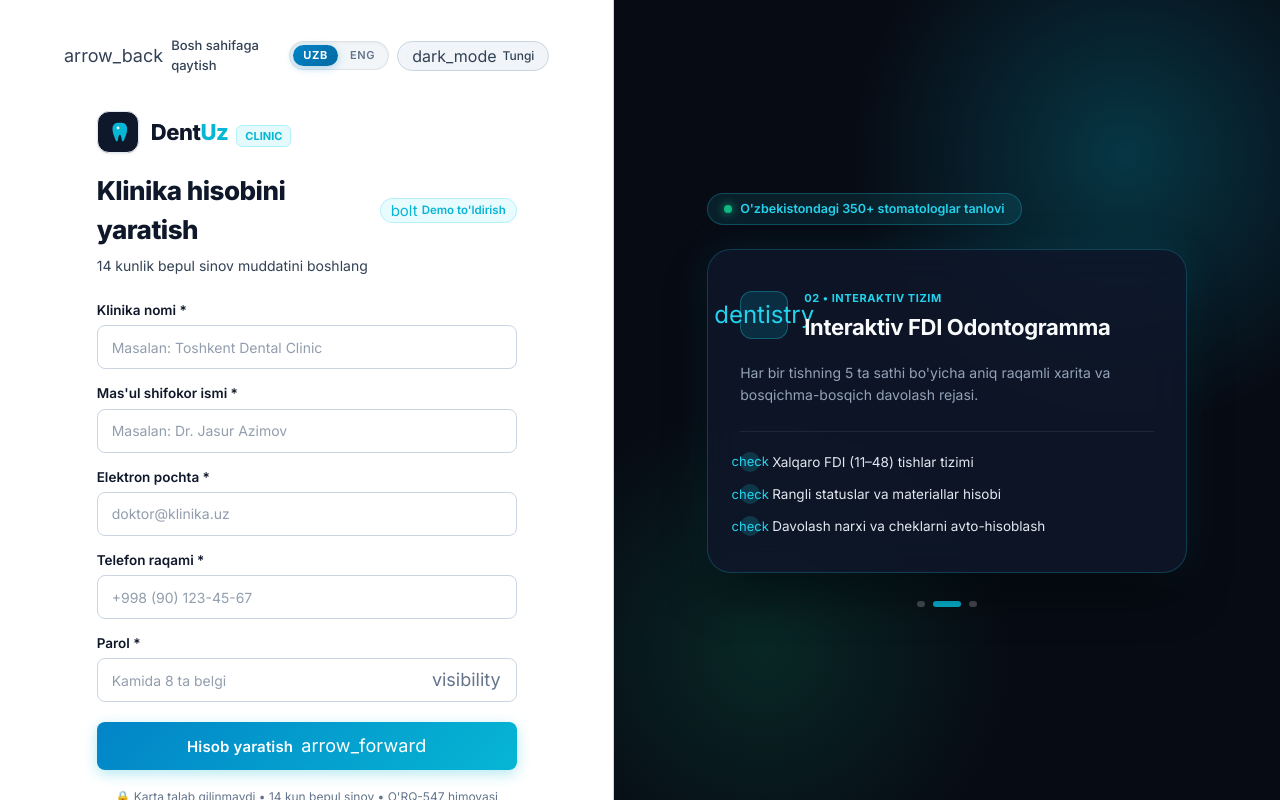
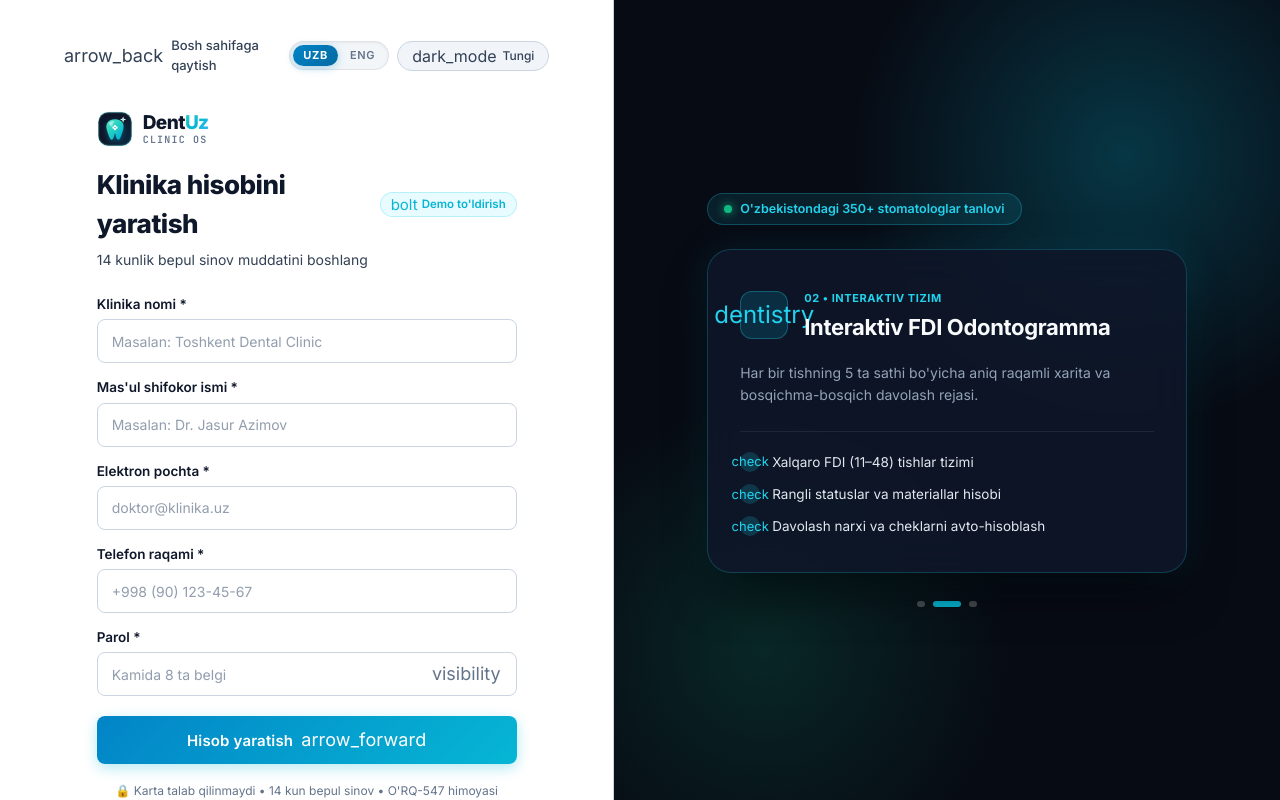
Before and after one commit to Shaxriyor1227/DentUz, a React (Vite) app in the folder frontend/: page /signup in a window 1280 px wide. Built offline with nearby package versions, Linux system fonts and the light colour scheme.

Commit message:
feat: design and integrate brand-new high-end medical tech logo mark across the platform and favicon

```diff
--- /dev/null
+++ b/frontend/src/components/Logo/Logo.jsx
@@ -0,0 +1,151 @@
+import React from 'react';
+import styles from './Logo.module.css';
+
+/**
+ * DentUz Premium Brand Logo
+ * @param {Object} props
+ * @param {number} [props.size=32] - Icon size in pixels
+ * @param {boolean} [props.withText=false] - Whether to render the 'DentUz' text lockup
+ * @param {string} [props.subtitle] - Optional subtitle (e.g. 'Dental OS')
+ * @param {string} [props.className] - Additional CSS class name
+ * @param {boolean} [props.animated=true] - Whether to include subtle hover glow animation
+ */
+export default function Logo({
+  size = 34,
+  withText = false,
+  subtitle,
+  className = '',
+  animated = true,
+}) {
+  return (
+    <div className={`${styles.logoContainer} ${className} ${animated ? styles.animated : ''}`}>
+      <div
+        className={styles.logoMarkWrapper}
+        style={{ width: size, height: size }}
+      >
+        <svg
+          viewBox="0 0 40 40"
+          width={size}
+          height={size}
+          fill="none"
+          xmlns="http://www.w3.org/2000/svg"
+          className={styles.logoSvg}
+        >
+          <defs>
+            {/* Outer Badge Gradient */}
+            <linearGradient id="dentuzBadgeBg" x1="0" y1="0" x2="40" y2="40" gradientUnits="userSpaceOnUse">
+              <stop offset="0%" stopColor="#0B132B" />
+              <stop offset="50%" stopColor="#0F172A" />
+              <stop offset="100%" stopColor="#082F49" />
+            </linearGradient>
+
+            {/* Tooth Core Gradient */}
+            <linearGradient id="dentuzToothGrad" x1="8" y1="8" x2="32" y2="32" gradientUnits="userSpaceOnUse">
+              <stop offset="0%" stopColor="#5EEAD4" />
+              <stop offset="40%" stopColor="#2DD4BF" />
+              <stop offset="80%" stopColor="#06B6D4" />
+              <stop offset="100%" stopColor="#0284C7" />
+            </linearGradient>
+
+            {/* Inner Enamel Highlight */}
+            <linearGradient id="dentuzShineGrad" x1="12" y1="10" x2="26" y2="24" gradientUnits="userSpaceOnUse">
+              <stop offset="0%" stopColor="#FFFFFF" stopOpacity="0.85" />
+              <stop offset="50%" stopColor="#FFFFFF" stopOpacity="0.25" />
+              <stop offset="100%" stopColor="#FFFFFF" stopOpacity="0" />
+            </linearGradient>
+
+            {/* Health Cross Glow */}
+            <linearGradient id="dentuzCrossGrad" x1="16" y1="14" x2="24" y2="22" gradientUnits="userSpaceOnUse">
+              <stop offset="0%" stopColor="#FFFFFF" />
+              <stop offset="100%" stopColor="#E0F2FE" />
+            </linearGradient>
+
+            {/* Subtle Drop Shadow */}
+            <filter id="dentuzGlow" x="-20%" y="-20%" width="140%" height="140%" filterUnits="userSpaceOnUse">
+              <feDropShadow dx="0" dy="2" stdDeviation="3" floodColor="#06B6D4" floodOpacity="0.4" />
+            </filter>
+          </defs>
+
+          {/* 1. Squircle Badge Frame */}
+          <rect
+            x="1.5"
+            y="1.5"
+            width="37"
+            height="37"
+            rx="11"
+            fill="url(#dentuzBadgeBg)"
+            stroke="rgba(45, 212, 191, 0.28)"
+            strokeWidth="1.2"
+          />
+
+          {/* Inner Rim Light */}
+          <rect
+            x="2.5"
+            y="2.5"
+            width="35"
+            height="35"
+            rx="10"
+            fill="none"
+            stroke="rgba(255, 255, 255, 0.08)"
+            strokeWidth="1"
+          />
+
+          {/* 2. Stylized Anatomic Molar Tooth */}
+          <path
+            d="M20 9.2
+               C23.5 9.2 26 10.3 27.8 12.2
+               C29.6 14.2 30 16.8 29.2 20.2
+               C28.2 24.2 26.8 27.8 25.5 30.5
+               C24.7 32.1 23.4 32.2 22.3 31.0
+               C21.4 30.0 20.9 27.6 20.3 25.4
+               C20.1 24.6 19.9 24.6 19.7 25.4
+               C19.1 27.6 18.6 30.0 17.7 31.0
+               C16.6 32.2 15.3 32.1 14.5 30.5
+               C13.2 27.8 11.8 24.2 10.8 20.2
+               C10.0 16.8 10.4 14.2 12.2 12.2
+               C14.0 10.3 16.5 9.2 20 9.2Z"
+            fill="url(#dentuzToothGrad)"
+            filter="url(#dentuzGlow)"
+          />
+
+          {/* 3. Left Enamel Specular Highlight */}
+          <path
+            d="M13.2 13.5
+               C14.5 11.8 16.8 11.0 19.5 11.0
+               C18.2 12.8 17.5 15.2 17.2 18.0
+               C15.8 17.5 14.2 16.2 13.2 13.5Z"
+            fill="url(#dentuzShineGrad)"
+          />
+
+          {/* 4. Central Medical Cross / Spark Accent */}
+          <g transform="translate(20, 18.5)">
+            {/* Horizontal Bar */}
+            <rect x="-3" y="-1.2" width="6" height="2.4" rx="1.2" fill="url(#dentuzCrossGrad)" />
+            {/* Vertical Bar */}
+            <rect x="-1.2" y="-3" width="2.4" height="6" rx="1.2" fill="url(#dentuzCrossGrad)" />
+            {/* Center Diamond Light */}
+            <circle cx="0" cy="0" r="0.8" fill="#0EA5E9" />
+          </g>
+
+          {/* 5. Precision Diamond Sparkle (Top-Right Gleam) */}
+          <g transform="translate(29, 9.5)">
+            <path
+              d="M0 -3.5 L0.9 -0.9 L3.5 0 L0.9 0.9 L0 3.5 L-0.9 0.9 L-3.5 0 L-0.9 -0.9 Z"
+              fill="#FFFFFF"
+            />
+            <circle cx="0" cy="0" r="1" fill="#67E8F9" opacity="0.9" />
+          </g>
+        </svg>
+      </div>
+
+      {withText && (
+        <div className={styles.textLockup}>
+          <span className={styles.brandTitle}>
+            Dent<span className={styles.brandAccent}>Uz</span>
+          </span>
+          {subtitle && <span className={styles.brandSubtitle}>{subtitle}</span>}
+        </div>
+      )}
+    </div>
+  );
+}
--- /dev/null
+++ b/frontend/src/components/Logo/Logo.module.css
@@ -0,0 +1,64 @@
+.logoContainer {
+  display: inline-flex;
+  align-items: center;
+  gap: 10px;
+  user-select: none;
+  text-decoration: none;
+  vertical-align: middle;
+}
+
+.logoMarkWrapper {
+  position: relative;
+  display: flex;
+  align-items: center;
+  justify-content: center;
+  flex-shrink: 0;
+  transition: transform 0.28s cubic-bezier(0.16, 1, 0.3, 1), filter 0.28s ease;
+}
+
+.logoSvg {
+  display: block;
+  width: 100%;
+  height: 100%;
+}
+
+.animated:hover .logoMarkWrapper {
+  transform: scale(1.06) rotate(-2deg);
+  filter: drop-shadow(0 0 12px rgba(6, 182, 212, 0.5));
+}
+
+.textLockup {
+  display: flex;
+  flex-direction: column;
+  line-height: 1.1;
+}
+
+.brandTitle {
+  font-family: var(--font-body, -apple-system, BlinkMacSystemFont, "SF Pro Display", sans-serif);
+  font-size: 19px;
+  font-weight: 800;
+  letter-spacing: -0.03em;
+  color: var(--color-text-primary, #0F172A);
+}
+
+[data-theme='dark'] .brandTitle {
+  color: #F8FAFC;
+}
+
+.brandAccent {
+  background: linear-gradient(135deg, #2DD4BF 0%, #06B6D4 50%, #38BDF8 100%);
+  -webkit-background-clip: text;
+  -webkit-text-fill-color: transparent;
+  background-clip: text;
+  font-weight: 900;
+}
+
+.brandSubtitle {
+  font-family: var(--font-mono, "JetBrains Mono", monospace);
+  font-size: 10px;
+  font-weight: 600;
+  letter-spacing: 0.12em;
+  text-transform: uppercase;
+  color: var(--color-text-muted, #94A3B8);
+  margin-top: 1px;
+}
--- a/frontend/src/layouts/PublicLayout/PublicLayout.jsx
+++ b/frontend/src/layouts/PublicLayout/PublicLayout.jsx
@@ -4,6 +4,7 @@
 import { useTheme } from '../../hooks/useTheme';
 import styles from './PublicLayout.module.css';
 import Icon from '../../components/Icon/Icon';
+import Logo from '../../components/Logo/Logo';
 
 /* ─── Scroll-reveal hook ─── */
 function useReveal(threshold = 0.08) {
@@ -93,13 +94,7 @@
       <header className={styles.stickyHeader}>
         <div className={styles.headerInner}>
           <Link to="/" className={styles.brandLogoLink} aria-label="DentUz - Bosh sahifaga qaytish">
-            <div className={styles.logoBox}>
-              <svg viewBox="0 0 24 24" width="16" height="16" fill="currentColor"
-                style={{ color: 'var(--color-cyan)' }} aria-hidden="true" focusable="false">
-                <path d="M12 2C7.5 2 6 5.5 6 9c0 4 2 8 3 11 1 3 2.5 3 3 0 .5-3 1-5 2-5s1.5 2 2 5c.5 3 2 3 3 0 1-3 3-7 3-11 0-3.5-1.5-7-6-7z" />
-              </svg>
-            </div>
-            <span className={styles.brandText}>Dent<span className={styles.brandCyan}>Uz</span></span>
+            <Logo size={34} withText />
           </Link>
 
           <nav className={styles.navLinks} aria-label="Asosiy navigatsiya">
@@ -184,13 +179,7 @@
             {/* Column 1: Brand & Social */}
             <div className={styles.brandCol}>
               <Link to="/" className={styles.brandLink} aria-label="DentUz bosh sahifasi">
-                <div className={styles.logoBoxFooter}>
-                  <svg viewBox="0 0 24 24" width="22" height="22" fill="currentColor"
-                    style={{ color: '#2DD4BF' }} aria-hidden="true">
-                    <path d="M12 2C7.5 2 6 5.5 6 9c0 4 2 8 3 11 1 3 2.5 3 3 0 .5-3 1-5 2-5s1.5 2 2 5c.5 3 2 3 3 0 1-3 3-7 3-11 0-3.5-1.5-7-6-7z" />
-                  </svg>
-                </div>
-                <span className={styles.brandTitle}>DentUz</span>
+                <Logo size={36} withText />
               </Link>
 
               <p className={styles.brandTagline}>
--- a/frontend/src/pages/Login/Login.jsx
+++ b/frontend/src/pages/Login/Login.jsx
@@ -2,6 +2,7 @@
 import { Link, useNavigate } from 'react-router-dom';
 import { useTranslation } from 'react-i18next';
 import { useAuth } from '../../hooks/useAuth';
+import Logo from '../../components/Logo/Logo';
 import styles from './Login.module.css';
 
 export default function Login() {
@@ -15,7 +16,7 @@
 
   const handleSubmit = (e) => {
     e.preventDefault();
-    login(email, password);
+    login({ email, name: 'Dr. Jasur Azimov', clinic: 'Toshkent Dental Clinic', role: 'Bosh shifokor' });
     navigate('/dashboard');
   };
 
@@ -23,21 +24,7 @@
     <div>
       <div className={styles.header}>
         <div className={styles.brandRow}>
-          <div className={styles.logoIcon}>
-            <svg viewBox="0 0 24 24" width="22" height="22" fill="none">
-              <path
-                d="M12 2C7.5 2 6 5.5 6 9c0 4 2 8 3 11 1 3 2.5 3 3 0 .5-3 1-5 2-5s1.5 2 2 5c.5 3 2 3 3 0 1-3 3-7 3-11 0-3.5-1.5-7-6-7z"
-                fill="#06B6D4"
-              />
-              <circle cx="12" cy="7.5" r="1.5" fill="#FFFFFF" />
-            </svg>
-          </div>
-          <div>
-            <span className={styles.brandTitle}>
-              Dent<span className={styles.brandCyan}>Uz</span>
-            </span>
-            <span className={styles.clinicBadge}>Clinic</span>
-          </div>
+          <Logo size={36} withText subtitle="Clinic OS" />
         </div>
 
         <h1 className={styles.title}>{t('auth.loginTitle')}</h1>
--- a/frontend/src/pages/Signup/Signup.jsx
+++ b/frontend/src/pages/Signup/Signup.jsx
@@ -2,6 +2,7 @@
 import { Link, useNavigate } from 'react-router-dom';
 import { useTranslation } from 'react-i18next';
 import { useAuth } from '../../hooks/useAuth';
+import Logo from '../../components/Logo/Logo';
 import styles from './Signup.module.css';
 
 export default function Signup() {
@@ -16,16 +17,21 @@
   const navigate = useNavigate();
 
   const handleFillDemo = () => {
-    setClinicName('Toshkent Dental Clinic');
-    setDoctorName('Dr. Jasur Azimov');
-    setEmail('j.azimov@dentuz.uz');
+    setClinicName('Premium Dental Care');
+    setDoctorName('Dr. Sanjar Karimov');
+    setEmail('s.karimov@dentuz.uz');
     setPhone('+998 (90) 123-45-67');
-    setPassword('password123');
+    setPassword('demoPass2026!');
   };
 
   const handleSubmit = (e) => {
     e.preventDefault();
-    login(email || 'j.azimov@dentuz.uz', password || 'password123');
+    login({
+      email,
+      name: doctorName || 'Yangi shifokor',
+      clinic: clinicName || 'Mening Klinikam',
+      role: 'Klinika rahbari',
+    });
     navigate('/dashboard');
   };
 
@@ -33,21 +39,7 @@
     <div>
       <div className={styles.header}>
         <div className={styles.brandRow}>
-          <div className={styles.logoIcon}>
-            <svg viewBox="0 0 24 24" width="22" height="22" fill="none">
-              <path
-                d="M12 2C7.5 2 6 5.5 6 9c0 4 2 8 3 11 1 3 2.5 3 3 0 .5-3 1-5 2-5s1.5 2 2 5c.5 3 2 3 3 0 1-3 3-7 3-11 0-3.5-1.5-7-6-7z"
-                fill="#06B6D4"
-              />
-              <circle cx="12" cy="7.5" r="1.5" fill="#FFFFFF" />
-            </svg>
-          </div>
-          <div>
-            <span className={styles.brandTitle}>
-              Dent<span className={styles.brandCyan}>Uz</span>
-            </span>
-            <span className={styles.clinicBadge}>Clinic</span>
-          </div>
+          <Logo size={36} withText subtitle="Clinic OS" />
         </div>
 
         <div className={styles.titleRow}>
```
Also changed, not shown: frontend/src/components/Sidebar/Sidebar.jsx (+15 -23 lines), frontend/src/pages/TreatmentPlan/TreatmentPlan.jsx (+2 -5 lines), frontend/public/favicon.svg.
